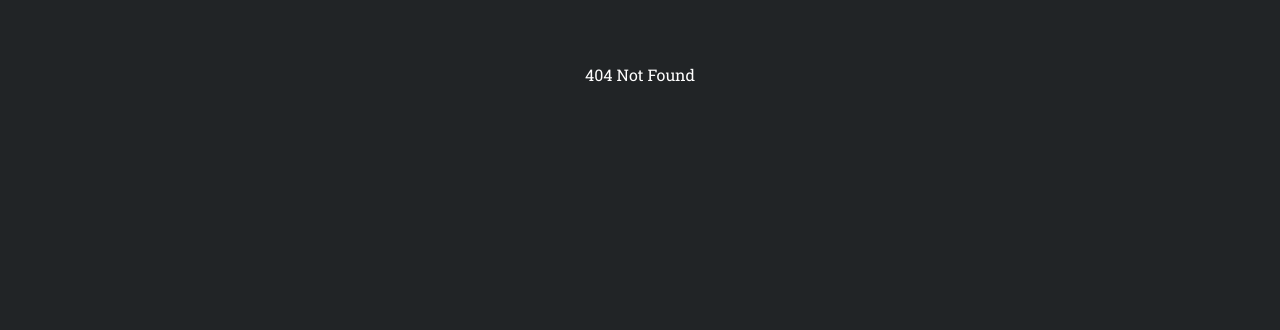
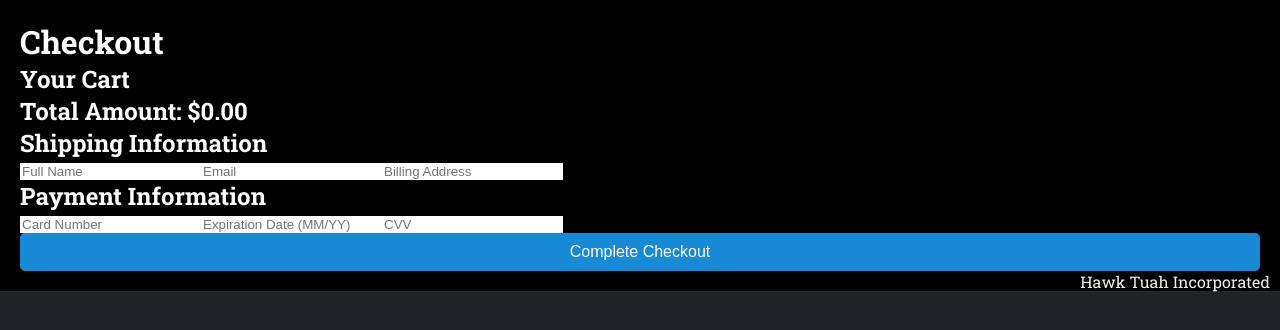
Before and after one commit to fchowdhury0/tuah-tuah-movies, a React (Create React App) app: page /checkout in a window 1280 px wide. Before the commit this address had no page. Shown: the top 330 px of the page. Built offline with nearby package versions, Linux system fonts and the light colour scheme.

Commit message:
Added OrderTickets and Checkout

```diff
--- /dev/null
+++ b/src/pages/Checkout/Checkout.jsx
@@ -0,0 +1,116 @@
+import React, { useState } from 'react';
+import ManageMovies from '../AdminView/ManageMovies.jsx';
+import Footer from '../../components/Footer/Footer.jsx';
+import Menu from '../../components/Menu/Menu.jsx';
+import NavBar from '../../components/NavBar/NavBar.jsx';
+import { useLocation } from 'react-router-dom';
+
+const Checkout = () => {
+const location = useLocation();
+    const { tickets, total } = location.state || { tickets: {}, total: 0 };
+
+    const [cartItems, setCartItems] = useState([]); // Assume cart items will be passed or fetched
+  const [userInfo, setUserInfo] = useState({
+    name: '',
+    email: '',
+    address: '',
+  });
+  const [paymentInfo, setPaymentInfo] = useState({
+    cardNumber: '',
+    expirationDate: '',
+    cvv: '',
+  });
+
+  const handleChange = (e) => {
+    const { name, value } = e.target;
+    if (name in userInfo) {
+      setUserInfo((prevInfo) => ({ ...prevInfo, [name]: value }));
+    } else {
+      setPaymentInfo((prevInfo) => ({ ...prevInfo, [name]: value }));
+    }
+  };
+
+  const handleSubmit = (e) => {
+    e.preventDefault();
+    // Implement your payment processing logic here
+    console.log('User Info:', userInfo);
+    console.log('Payment Info:', paymentInfo);
+    // Clear cart or redirect user after successful payment
+  };
+
+  return (
+    <div style={{ color: 'white', backgroundColor: 'black', padding: '20px' }}>
+
+      <h1>Checkout</h1>
+      <div className="checkout-container">
+        <h2>Your Cart</h2>
+<div>
+                    {Object.entries(tickets).map(([type, count]) => (
+                        <p key={type}>
+                            {type.charAt(0).toUpperCase() + type.slice(1)} Tickets: {count}
+                        </p>
+                    ))}
+                </div>
+          <h2>Total Amount: ${total.toFixed(2)}</h2>
+	  <h2>Shipping Information</h2>
+        <form onSubmit={handleSubmit}>
+          <input
+            type="text"
+            name="name"
+            placeholder="Full Name"
+            value={userInfo.name}
+            onChange={handleChange}
+            required
+          />
+          <input
+            type="email"
+            name="email"
+            placeholder="Email"
+            value={userInfo.email}
+            onChange={handleChange}
+            required
+          />
+          <input
+            type="text"
+            name="address"
+           placeholder="Billing Address"
+            value={userInfo.address}
+            onChange={handleChange}
+            required
+          />
+
+          <h2>Payment Information</h2>
+          <input
+            type="text"
+            name="cardNumber"
+            placeholder="Card Number"
+            value={paymentInfo.cardNumber}
+            onChange={handleChange}
+            required
+          />
+          <input
+            type="text"
+            name="expirationDate"
+            placeholder="Expiration Date (MM/YY)"
+            value={paymentInfo.expirationDate}
+            onChange={handleChange}
+            required
+          />
+          <input
+            type="text"
+            name="cvv"
+            placeholder="CVV"
+            value={paymentInfo.cvv}
+            onChange={handleChange}
+            required
+          />
+
+          <button type="submit">Complete Checkout</button>
+        </form>
+      </div>
+      <Footer />
+    </div>
+  );
+};
+
+export default Checkout;
--- /dev/null
+++ b/src/pages/OrderTickets/OrderTickets.jsx
@@ -0,0 +1,69 @@
+import React, { useState } from 'react';
+import { useNavigate } from 'react-router-dom';
+//import './OrderTickets.scss'; // Optional: Create this for styling
+
+const OrderTickets = () => {
+  const [tickets, setTickets] = useState({
+    adult: 0,
+    child: 0,
+    senior: 0,
+  });
+  const [total, setTotal] = useState(0);
+  const ticketPrices = {
+    adult: 12.0,
+    child: 8.0,
+    senior: 10.0,
+  };
+
+    const navigate = useNavigate();
+
+  const handleTicketChange = (type, increment) => {
+    setTickets((prev) => {
+      const newCount = Math.max(0, prev[type] + increment); // Ensure no negative tickets
+      const newTickets = { ...prev, [type]: newCount };
+      calculateTotal(newTickets);
+      return newTickets;
+    });
+  };
+
+  const calculateTotal = (updatedTickets) => {
+    let newTotal = 0;
+    for (const type in updatedTickets) {
+      newTotal += updatedTickets[type] * ticketPrices[type];
+    }
+    setTotal(newTotal);
+  };
+
+  const handleOrderSubmit = () => {
+    console.log('Tickets ordered:', tickets);
+    console.log('Total amount:', total);
+    // You could reset the state or redirect to another page after successful order
+    setTickets({ adult: 0, child: 0, senior: 0 });
+      setTotal(0);
+      navigate('/checkout', {state: {tickets, total}});
+  };
+
+  return (
+      <div className="order-tickets" style={{ color: 'white'}}>
+      <h1>Order Tickets</h1>
+      <div className="ticket-type-container">
+        {Object.keys(tickets).map((type) => (
+          <div key={type} className="ticket-type">
+            <span>{type.charAt(0).toUpperCase() + type.slice(1)} Ticket</span>
+            <div className="ticket-controls">
+              <button onClick={() => handleTicketChange(type, -1)}>-</button>
+              <span>{tickets[type]}</span>
+              <button onClick={() => handleTicketChange(type, 1)}>+</button>
+            </div>
+          </div>
+        ))}
+      </div>
+      <h2>Total: ${total.toFixed(2)}</h2>
+      <button onClick={handleOrderSubmit} className="order-button">
+        Place Order
+      </button>
+    </div>
+  );
+};
+
+export default OrderTickets;
```
Also changed, not shown: src/App.js (+10 -1 lines), 2 other files (tests, documents, lock files or other folders).
